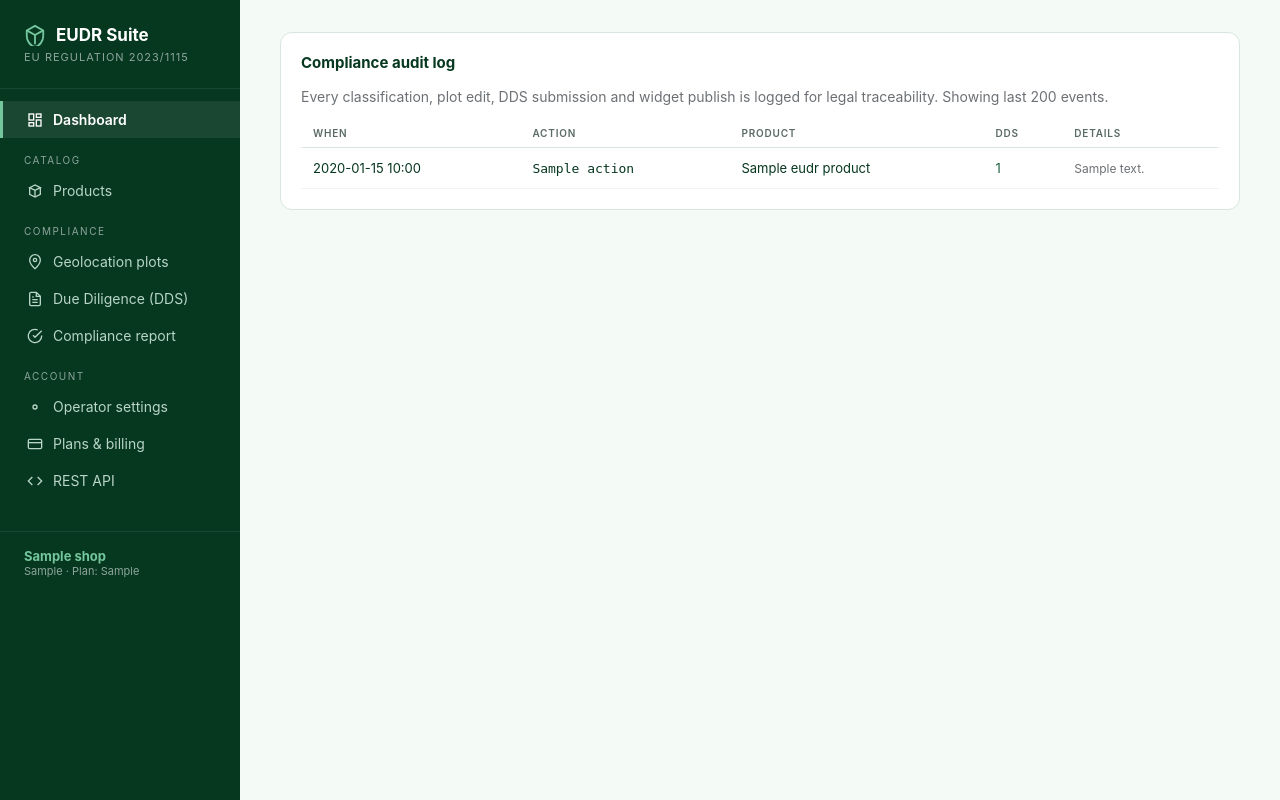
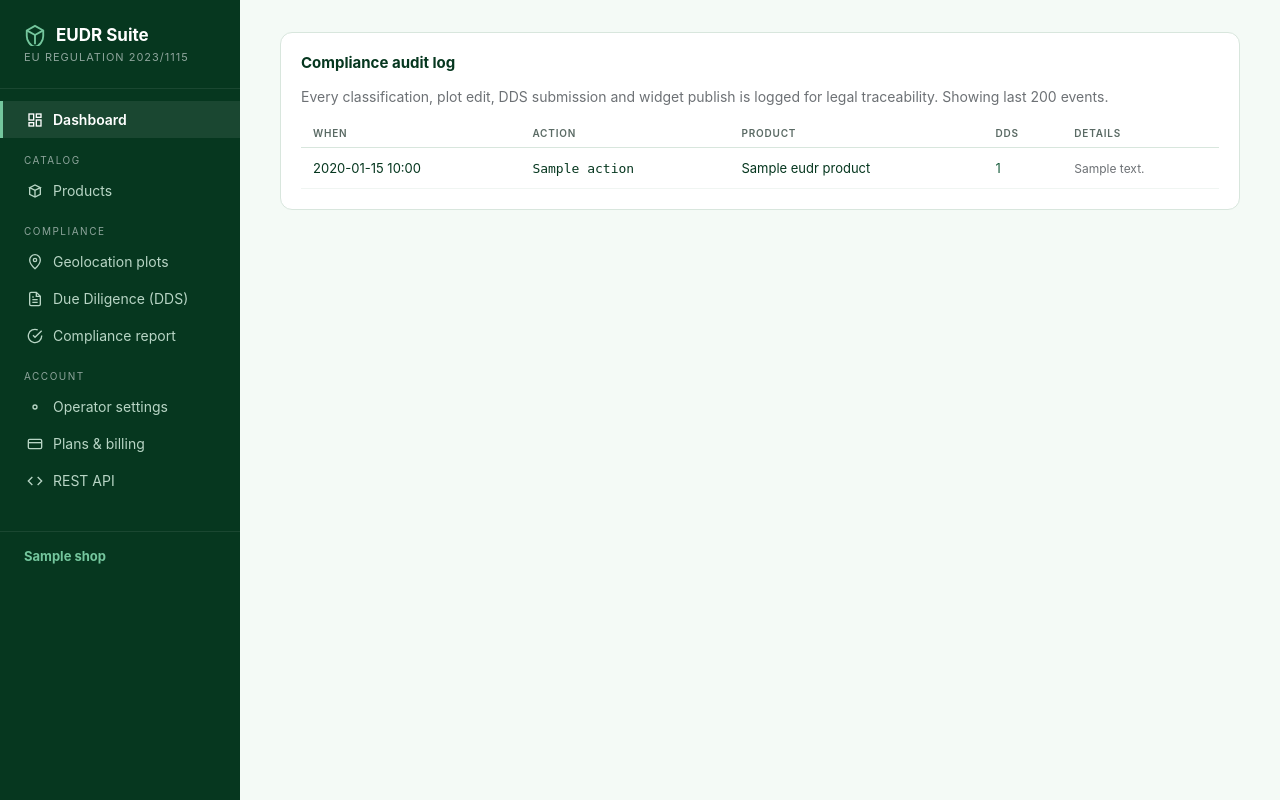
Before and after one commit to esen004/eudr-compliance-suite, a Django app: template templates/core/audit_log.html in a window 1280 px wide. Run offline with Django 5.2, Linux system fonts and the light colour scheme; tables that the repository leaves empty hold one stand-in row (values such as "Sample post"); the template is opened without the code that fills it: values that come from a table or form of the project are taken from there, most other values are stand-ins (such as "Sample title", 1, 10 or a date in 2020); data that the repository does not hold is empty; some libraries are stand-ins or nearby versions.

Commit message:
Remove plan + country from sidebar footer (Shopify App Store: no pricing info in product UI)

```diff
--- a/templates/base.html
+++ b/templates/base.html
@@ -223,7 +223,6 @@ textarea { min-height: 80px; resize: vertical; font-family: inherit; }
 
     <div class="sidebar-foot">
         <strong>{{ shop.store_name|default:shop.shopify_domain|truncatechars:24 }}</strong>
-        {{ shop.operator_country|default:"—" }} &middot; Plan: {{ shop.plan|capfirst }}
     </div>
 </aside>
 {% endif %}
```
